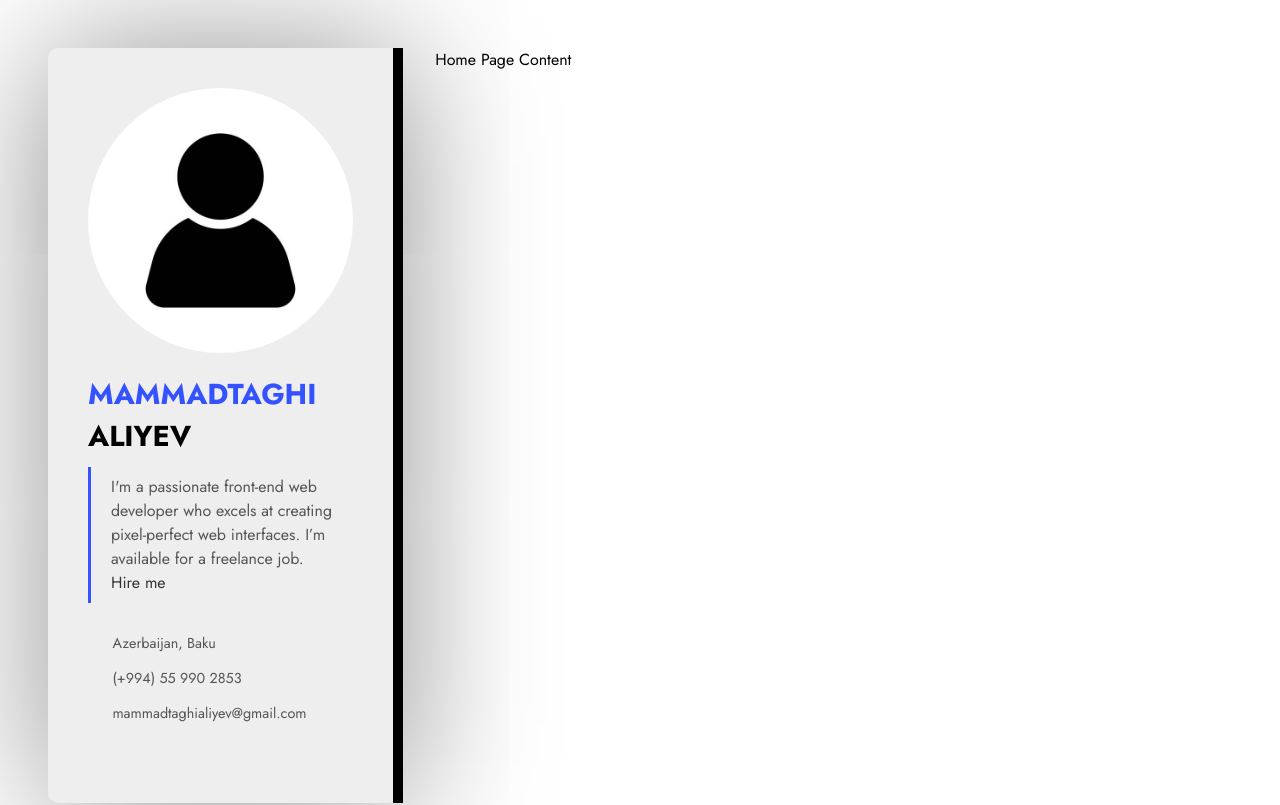
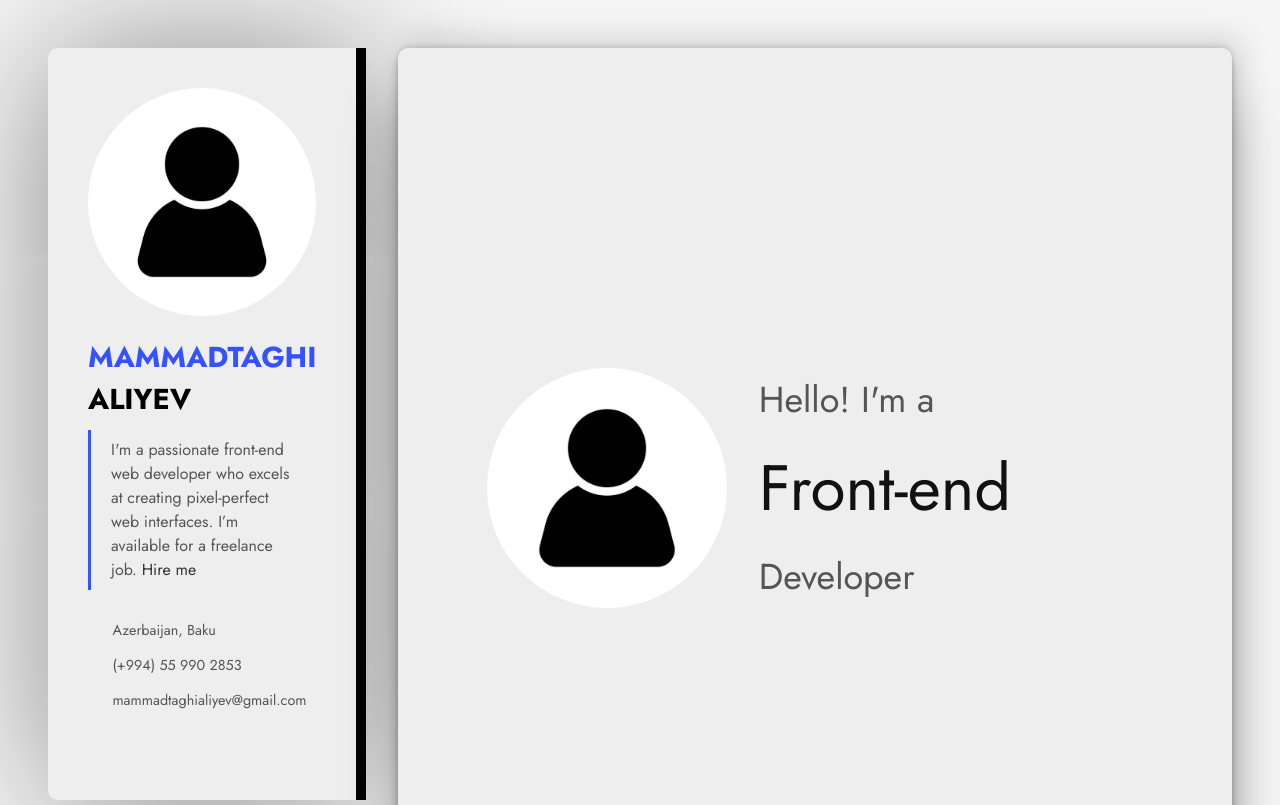
Before and after one commit to Fevine/Portfolio_Frontend, a React (Vite) app: page / in a window 1280 px wide. Shown: the top 805 px of the page. Built offline with nearby package versions, Linux system fonts and the light colour scheme; some icons are missing.

Commit message:
Hero section added

```diff
--- a/src/index.css
+++ b/src/index.css
@@ -9,6 +9,10 @@
   font-family: "Jost", sans-serif;
   font-optical-sizing: auto;
   font-style: normal;
+}
+
+body {
+  background-color: #f5f5f5;
 }
 
 a {
--- /dev/null
+++ b/src/layouts/hero/index.jsx
@@ -0,0 +1,22 @@
+import React from 'react'
+import style from "./index.module.scss"
+import Person from "../../assets/person.png"
+
+function Hero() {
+
+  return (
+    <div className={style.hero}>
+      <div className={style.imgBox}>
+        <img src={Person} alt="Loading..." />
+      </div>
+
+      <div className={style.titleBox}>
+        <h2 className={style.subtitle}>Hello! I'm a</h2>
+        <span className={style.title}></span>
+        <h2 className={style.subtitle}>Developer</h2>
+      </div>
+    </div>
+  )
+}
+
+export default Hero
--- /dev/null
+++ b/src/layouts/hero/index.module.scss
@@ -0,0 +1,106 @@
+.hero {
+  width: 100%;
+  display: flex;
+  align-items: center;
+  justify-content: center;
+  column-gap: 2rem;
+  padding: 20rem 2rem;
+  border-radius: 10px;
+  background-color: #eee;
+  box-shadow:
+    rgba(0, 0, 0, 0.25) 0px 54px 55px,
+    rgba(0, 0, 0, 0.12) 10px -12px 30px,
+    rgba(0, 0, 0, 0.12) 0px 4px 6px,
+    rgba(0, 0, 0, 0.17) 0px 12px 13px,
+    rgba(0, 0, 0, 0.09) 0px -3px 5px;
+
+  .imgBox {
+    width: 15rem;
+    aspect-ratio: 1/1;
+    border-radius: 50%;
+    overflow: hidden;
+
+    img {
+      height: 100%;
+      width: 100%;
+      object-fit: cover;
+    }
+  }
+
+  .titleBox {
+    width: 50%;
+    display: flex;
+    flex-direction: column;
+    row-gap: 1rem;
+
+    .subtitle {
+      font-size: 2.25rem;
+      font-weight: 400;
+      color: #555;
+    }
+
+    .title {
+      width: fit-content;
+      position: relative;
+
+      &::before {
+        content: "Front-end";
+        color: #111;
+        font-size: 64px;
+        animation: words 20s infinite;
+      }
+
+      &::after {
+        content: "";
+        position: absolute;
+        right: -8px;
+        background-color: #eee;
+        width: calc(100% + 8px);
+        height: 100%;
+        border-left: #111 2px solid;
+        animation:
+          blink 0.8s infinite,
+          typing 20s steps(14) infinite;
+      }
+    }
+  }
+}
+
+@keyframes blink {
+  to {
+    border-left: #ddd;
+  }
+}
+
+@keyframes words {
+  0%,
+  33% {
+    content: "Front-end";
+  }
+  34%,
+  66% {
+    content: "Back-end";
+  }
+  67%,
+  100% {
+    content: "Mobile";
+  }
+}
+
+@keyframes typing {
+  10%,
+  28%,
+  44%,
+  61%,
+  77%,
+  95% {
+    width: 0;
+  }
+  5%,
+  33%,
+  39%,
+  66%,
+  72% {
+    width: calc(100% + 8px);
+  }
+}
--- a/src/layouts/sideBar/index.module.scss
+++ b/src/layouts/sideBar/index.module.scss
@@ -67,7 +67,7 @@
     display: flex;
     flex-direction: column;
     gap: 15px;
-    margin-bottom: 20px;
+    margin-bottom: 30px;
 
     .contact {
       display: flex;
--- a/src/pages/home/index.jsx
+++ b/src/pages/home/index.jsx
@@ -1,13 +1,14 @@
 import React from 'react'
 import style from "./index.module.scss"
 import HomeSideBar from '../../layouts/sideBar'
+import Hero from '../../layouts/hero'
 
 function Home() {
   return (
     <div className={style.home}>
       <HomeSideBar />
       <div className={style.content}>
-        Home Page Content
+        <Hero />
       </div>
     </div>
   )
--- a/src/pages/home/index.module.scss
+++ b/src/pages/home/index.module.scss
@@ -4,6 +4,7 @@
   column-gap: 2rem;
 
   .content {
+    width: 100%;
     display: flex;
     flex-direction: column;
     row-gap: 2rem;
```
